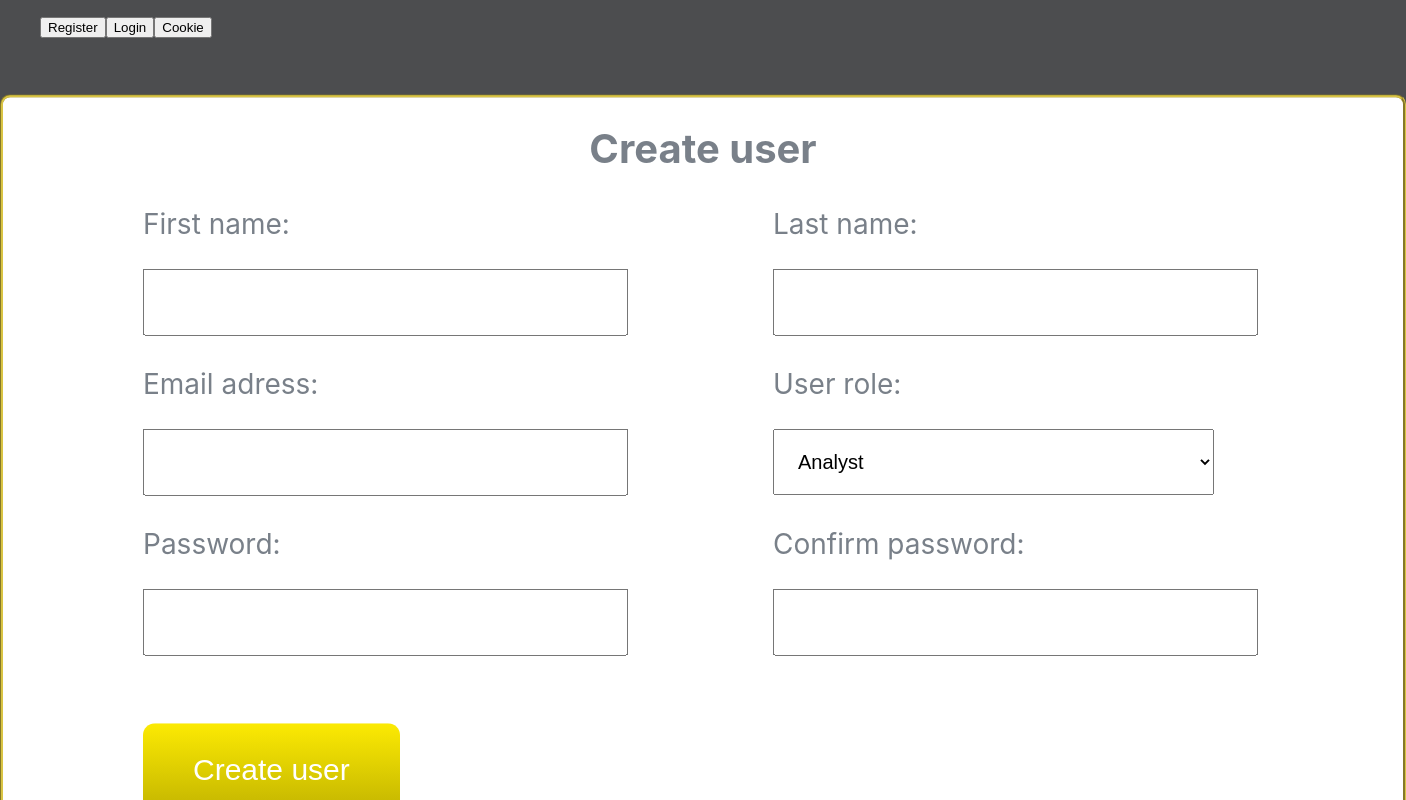
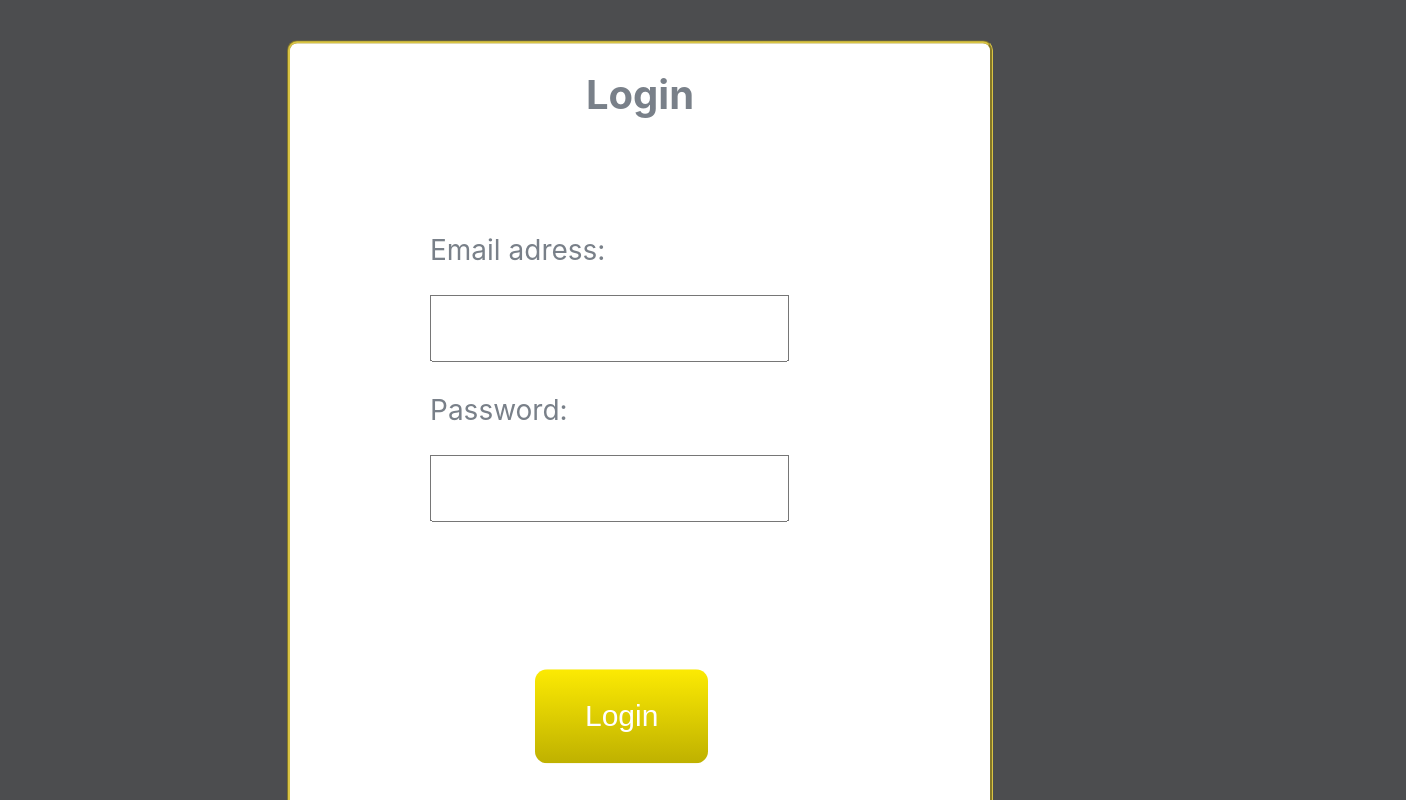
Before and after one commit to JunctionParadox/Indymo_project_frontend, a React (Create React App) app: page / in a window 1280 px wide. Shown: the top 800 px of the page, 1406 px wide, since content can reach past the window. Built offline with nearby package versions, Linux system fonts and the light colour scheme.

Commit message:
Added react-router-dom dependency, routing and redirect function

```diff
--- a/package.json
+++ b/package.json
@@ -9,6 +9,7 @@
     "js-cookie": "^3.0.5",
     "react": "^18.3.1",
     "react-dom": "^18.3.1",
+    "react-router-dom": "^7.0.1",
     "react-scripts": "5.0.1",
     "web-vitals": "^2.1.4"
   },
--- a/src/App.js
+++ b/src/App.js
@@ -1,34 +1,23 @@
-import React, {useState} from 'react';
+import React from 'react';
 import './App.css';
 import RegistrationPage from './components/RegistrationPage/Index';
-import LoginPage from './components/LoginPage/LoginPage';
-import Cookies from 'js-cookie';
+import LoginPage from './components/LoginPage/Index';
+import AdminDashboard from './components/AdminDashboard/Index'
+import {BrowserRouter as Router, Route, Routes} from 'react-router-dom';
 
 function App() {
 
-  const [count, setCount] = useState(0);
-
   return (
     /*temporary placholder for header component */
-    <div className="App">
-      <header>
-        <nav>
-          <ul>
-          <button id="showMainMenu" className="navigation" onClick={() => setCount(0)}>
-                    Register
-          </button>
-          <button id="showLoginMenu" className="navigation" onClick={() => setCount(1)}>
-                    Login
-          </button>
-          <button id="Cookie" className="navigation" onClick={() => console.log(Cookies.get("Auth"))}>
-                    Cookie
-          </button>
-          </ul>
-        </nav>
-      </header>
-      {count === 0 && <RegistrationPage /> }
-      {count === 1 && <LoginPage /> }
-    </div>
+    <Router>
+      <div className="App">
+        <Routes>
+          <Route path="/" element={<LoginPage />} />
+          <Route path="/register" element={<RegistrationPage />} />
+          <Route path="/admin" element={<AdminDashboard />} />
+        </Routes>
+      </div>
+    </Router>
   );
 }
 
--- a/src/components/LoginPage/LoginPage.jsx
+++ b/src/components/LoginPage/LoginPage.jsx
@@ -1,9 +1,11 @@
 import React, {useState} from 'react';
 import './LoginPage.css';
 import Cookies from 'js-cookie';
+import { useNavigate } from 'react-router-dom';
 
 function LoginPage() {
     const [token, setToken] = useState("");
+    const navigate = useNavigate();
 
     const handleSubmit = (e) => {
     e.preventDefault();
@@ -38,8 +40,9 @@ function LoginPage() {
             } else {
                 console.log(data.token)
                 setToken(data.token)
-                Cookies.set("Auth", token)
+                Cookies.set('Auth', token)
                 console.log(token);
+                navigate('/Admin');
             }
         })
     }
```
Also changed, not shown: 1 other file (tests, documents, lock files or other folders).
